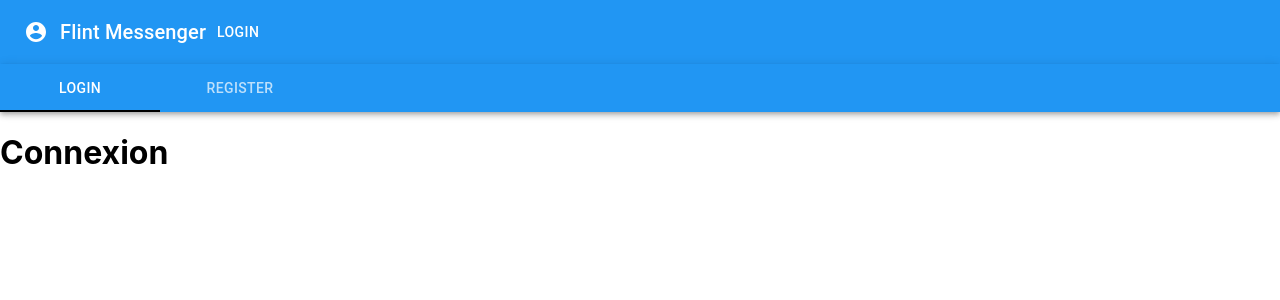
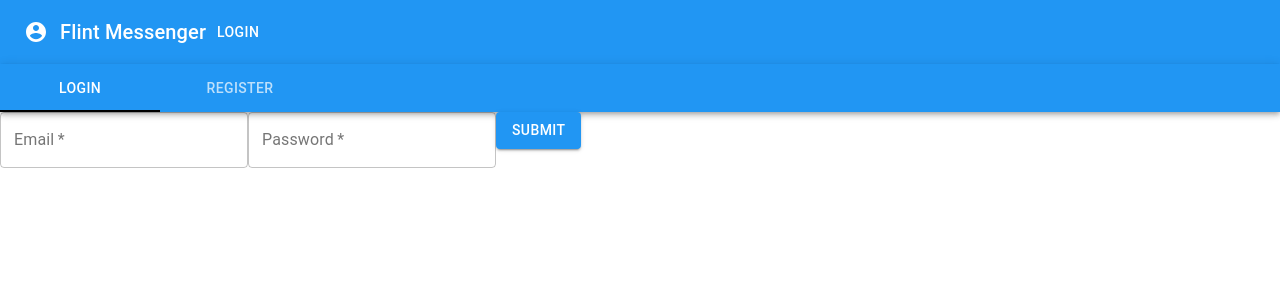
Before and after one commit to davidguerradsc/RebootJS-Front-AlanTuring-1, a React (Create React App) app: page /login in a window 1280 px wide. Shown: the top 300 px of the page. Built offline with nearby package versions, Linux system fonts and the light colour scheme.

Commit message:
I2/J10 Add LoginForm logic and inputs

```diff
--- a/src/Login/components/LoginForm.tsx
+++ b/src/Login/components/LoginForm.tsx
@@ -1,9 +1,59 @@
+import { Button, TextField } from '@material-ui/core';
 import React from 'react';
+import { login } from '../../api/users';
 
-class LoginForm extends React.Component {
+interface LoginFormState {
+  email: string;
+  password: string;
+}
+class LoginForm extends React.Component<{}, LoginFormState> {
+  constructor(props: {}){
+    super(props)
+    this.state = {
+      email: "",
+      password: ""
+    }
+  }
+
+  handleChange = (field: "email" | "password", newValue: string) => {
+    this.setState({
+      ...this.state,
+      [field]: newValue
+    })
+  }
+
+  handleSubmit = (event: React.FormEvent<HTMLFormElement>) => {
+    event.preventDefault();
+
+    login(this.state.email, this.state.password).then((user) => alert(user.firstname));
+  }
+
   render(){
     return (
-      <h1>Connexion</h1>
+      <form onSubmit={this.handleSubmit} >
+        <TextField
+          required
+          label="Email"
+          variant="outlined"
+          value={this.state.email}
+          onChange={(e) => this.handleChange("email", e.target.value)}
+          />
+        <TextField
+          required
+          type="password"
+          label="Password"
+          variant="outlined"
+          value={this.state.password}
+          onChange={(e) => this.handleChange("password", e.target.value)}
+          />
+        <Button
+          type="submit"
+          color="primary"
+          variant="contained"
+        >
+          Submit
+        </Button>
+      </form>
     )
   }
 }
--- a/src/api/users.ts
+++ b/src/api/users.ts
@@ -4,3 +4,13 @@ import { IUser } from "../Users/types";
 export function getUsers(): Promise<IUser[]> {
   return axios.get('http://localhost:3000/api/users/').then(res => res.data);
 }
+
+export function login(email: string, password: string): Promise<IUser>{
+  return axios.post(
+    'http://localhost:3000/api/login/',
+    {
+      username: email,
+      password: password
+    }
+  ).then(res => res.data)
+}
```
